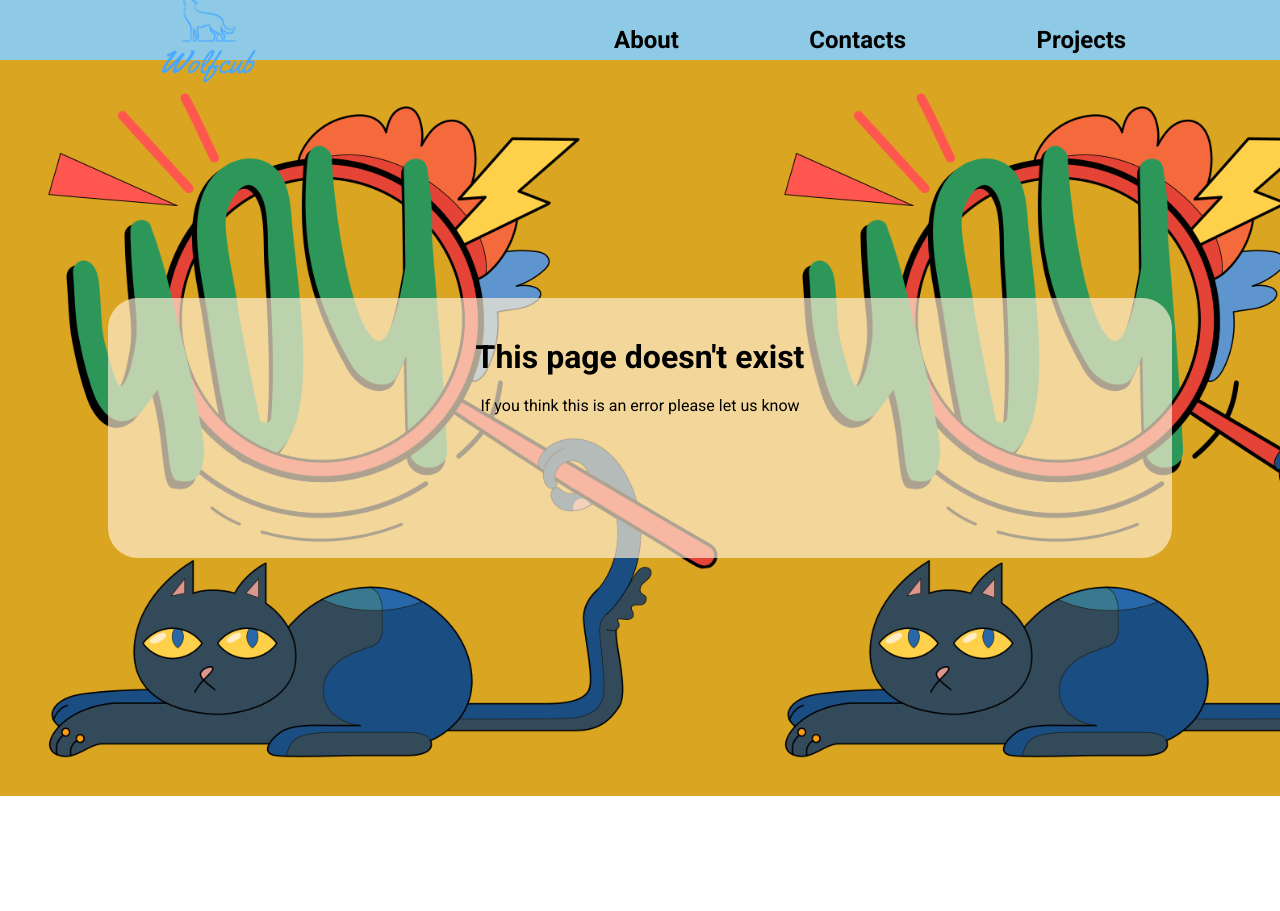
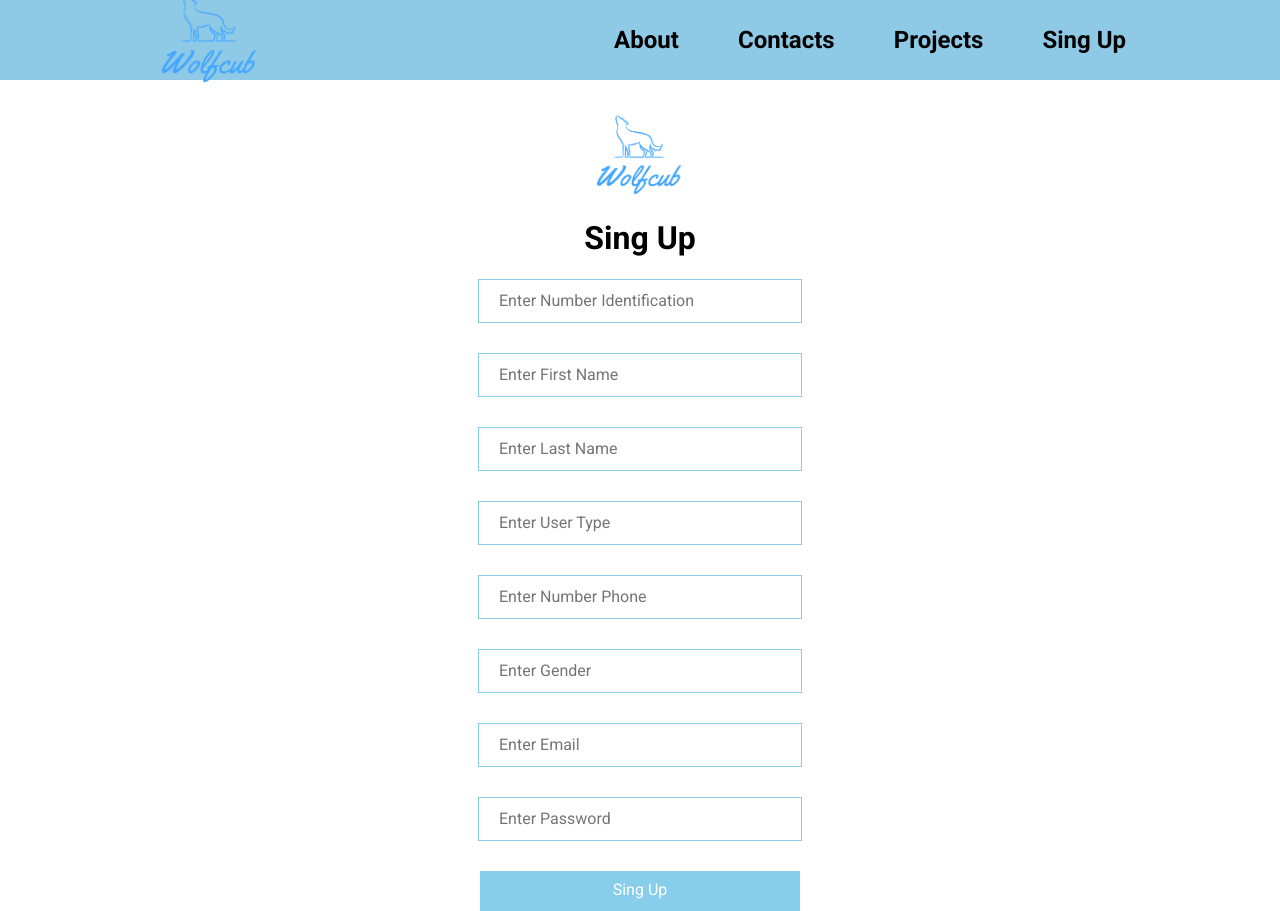
Before and after one commit to camilojm27/Wolfcub-Fronted, a Vue app: page /singup in a window 1280 px wide. Before the commit the page ends 800 px from the top, so only its background shows below. Built offline with nearby package versions, Linux system fonts and the light colour scheme.

Commit message:
pagina de ingreso

```diff
--- a/package.json
+++ b/package.json
@@ -8,6 +8,7 @@
     "lint": "vue-cli-service lint"
   },
   "dependencies": {
+    "axios": "^0.25.0",
     "core-js": "^3.6.5",
     "register-service-worker": "^1.7.1",
     "vue": "^3.0.0",
--- a/src/App.vue
+++ b/src/App.vue
@@ -10,6 +10,11 @@
         {
           name: 'Projects',
           link: '/projects',
+          dropdown: false,
+        },
+        {
+          name: 'Sing Up',
+          link: '/singup',
           dropdown: false,
         },
       ]"></Header>
--- /dev/null
+++ b/src/components/Singup.vue
@@ -0,0 +1,123 @@
+<template>
+    <img class="logo" src="../../assets/w.png"/>
+    <h1>Sing Up</h1>
+    <div class="register">
+
+        <input type="number" v-model ="document_id" placeholder="Enter Number Identification"/>
+        <input type="text" v-model="first_name" placeholder="Enter First Name"/>
+        <input type="text" v-model="last_name" placeholder="Enter Last Name"/>
+        <input type="text" v-model="user_type" placeholder="Enter User Type"/>
+        <input type="number" v-model="phone" placeholder="Enter Number Phone"/>
+        <input type="text" v-model="gender" placeholder="Enter Gender"/>
+        <input type="text" v-model="email" placeholder="Enter Email"/>
+        <input type="password" v-model="password" placeholder="Enter Password"/>
+        <button v-on:click="singUp">Sing Up</button>
+
+    </div>
+
+</template>
+
+<script>
+import axios from 'axios'
+
+//const $form = document.querySelector('#form')
+//$form.addEventListener('submit', singUp())
+//const formdata = new FormData($form)
+export default {
+    name: 'Singup',
+    data()
+    {
+        return{
+            document_id:'',
+            first_name:'',
+            last_name:'',
+            document_type:'C.C',
+            user_type:'',
+            phone:'',
+            gender:'',
+            email:'',
+            password:'',
+
+        }
+
+    },
+    methods:{
+        async singUp()
+        {
+            const formdata = new FormData()
+
+            formdata.set('document_id', this.document_id)
+            formdata.set('first_name', this.first_name )
+            formdata.set('last_name', this.last_name)
+            formdata.set('document_type','C.C')
+            formdata.set('user_type', this.user_type)
+            formdata.set('phone', this.phone)
+            formdata.set('gender', this.gender)
+            formdata.set('email', this.email)
+            formdata.set('password', this.password)
+
+            console.log(this.document_id);
+            let result = await axios.post("http://127.0.0.1:3000/users", formdata);
+
+            console.log(result);
+
+            if(result.status == 200){
+                alert("sing-up done");
+                localStorage.setItem("user-info", JSON.stringify(result.data))
+                this.$router.push({name:'Userpage'})
+            }
+        }
+
+    },
+}
+</script>
+
+<style scoped>
+
+.logo{
+    width: 100px;
+    padding-top: 30px;
+    display: block;
+}
+
+h1{
+    text-align: center;
+}
+
+.register input{
+    width: 300px;
+    height: 40px;
+    padding-left: 20px;
+    display: block;
+    margin-bottom: 30px;
+    margin-right: auto;
+    margin-left: auto;
+    border: 1px solid skyblue;
+}
+
+.register button{
+    width: 320px;
+    height: 40px;
+    margin-left: auto;
+    display: block;
+    margin-right: auto;
+    border: 1px solid skyblue;
+    background: skyblue;
+    color: #fff;
+    cursor: pointer;
+}
+.logo{
+    width: 100px;
+    margin-right: auto;
+    margin-left: auto;
+}
+
+#app {
+    font-family: Avenir, Arial, Helvetica, sans-serif;
+    -webkit-font-smoothing: antialiased;
+    -moz-osx-font-sooothing: grayscale;
+    text-align: center;
+    color: #2c3e50;
+    margin-top: 60px;
+}
+</style>
--- /dev/null
+++ b/src/components/UserPage.vue
@@ -0,0 +1,35 @@
+<template>
+
+
+  <div class="userpage">
+    <img class="logo" src="../../assets/w.png"/>
+    <h1>This is an User Page</h1>
+  </div>
+</template>
+
+<script>
+
+export default {
+    name: 'Userpage'
+}
+</script>
+
+<style>
+.logo{
+    width: 300px;
+    padding-top: 30px;
+    display: inline-block;
+}
+
+.userpage h1{
+    text-align: center;
+}
+#app {
+    font-family: Avenir, Arial, Helvetica, sans-serif;
+    -webkit-font-smoothing: antialiased;
+    -moz-osx-font-sooothing: grayscale;
+    text-align: center;
+    color: #2c3e50;
+    margin-top: 60px;
+}
+</style>
--- a/src/router/index.ts
+++ b/src/router/index.ts
@@ -1,6 +1,7 @@
 import { createRouter, createWebHistory, RouteRecordRaw } from 'vue-router'
 import Landing from '../views/Landing.vue';
 import E404 from '../views/E404.vue';
+import Singup from '../components/Singup.vue'
 
 const routes: Array<RouteRecordRaw> = [
   {
@@ -17,10 +18,27 @@ const routes: Array<RouteRecordRaw> = [
     component: () => import(/* webpackChunkName: "about" */ '../views/About.vue')
   },
   {
+    path: '/singup',
+    name: 'Singup',
+    // route level code-splitting
+    // this generates a separate chunk (about.[hash].js) for this route
+    // which is lazy-loaded when the route is visited.
+    component: () => import(/* webpackChunkName: "Singup" */ '../components/Singup.vue')
+  },
+  {
+    path: '/userpage',
+    name: 'Userpage',
+    // route level code-splitting
+    // this generates a separate chunk (about.[hash].js) for this route
+    // which is lazy-loaded when the route is visited.
+    component: () => import(/* webpackChunkName: "Userpage" */ '../components/UserPage.vue')
+  },
+  {
     path: '/:pathMatch(.*)*',
     name: '404',
     component: E404
   },
+
 
 ]
 
```
Also changed, not shown: 1 other file (tests, documents, lock files or other folders).
